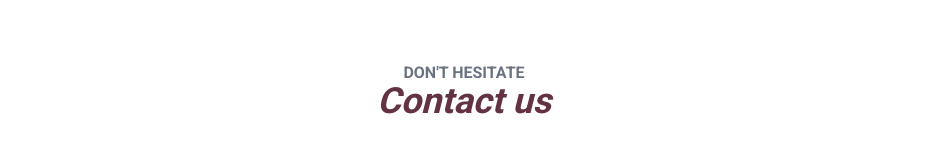
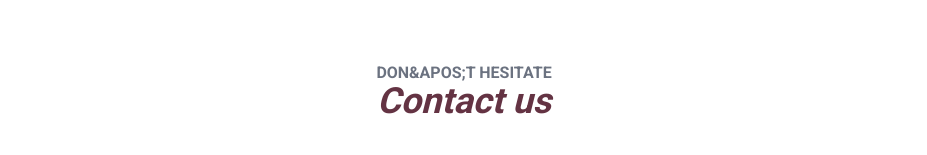
Before and after one commit to prabhu4444/Desi-Bites, a Next.js app: page / in a window 1280 px wide. Shown: the part 1317-1472 px from the top of the page, without its empty margins (176-1103 px from the left). Built offline with nearby package versions, Linux system fonts and the light colour scheme; no server answers; the database is empty.

Commit message:
Used HTML entities in place of single quote for production build

```diff
--- a/src/app/page.js
+++ b/src/app/page.js
@@ -18,13 +18,13 @@ export default function Home() {
           </p>
           <p>Customization is at the heart of Desi Bites. We understand that everyone has their unique preferences, so we offer a variety of options to tailor each dish to your liking. Choose your preferred spice level, select the perfect portion size, and add extra ingredients to create a meal that suits your taste. Our dynamic pricing system ensures that the total price updates in real-time as you make your selections, giving you complete control over your order and budget.
           </p>
-          <p>Designed with a user-friendly interface and seamless navigation, Desi Bites provides a hassle-free ordering experience. Our app allows you to create an account to save your favorite orders, track your order history, and enjoy exclusive deals and loyalty rewards. Whether you're planning a family dinner, hosting a party, or simply craving your favorite Indian dish, Desi Bites is here to deliver a delicious and convenient dining experience, right from your smartphone.
+          <p>Designed with a user-friendly interface and seamless navigation, Desi Bites provides a hassle-free ordering experience. Our app allows you to create an account to save your favorite orders, track your order history, and enjoy exclusive deals and loyalty rewards. Whether you&apos;re planning a family dinner, hosting a party, or simply craving your favorite Indian dish, Desi Bites is here to deliver a delicious and convenient dining experience, right from your smartphone.
           </p>
         </div>
       </section>
       <section className="text-center my-8" id="contact">
         <SectionHeaders
-          subHeader={'Don\'t hesitate'}
+          subHeader={'Don&apos;t hesitate'}
           mainHeader={'Contact us'}
         />
         <div className="mt-8">
```
